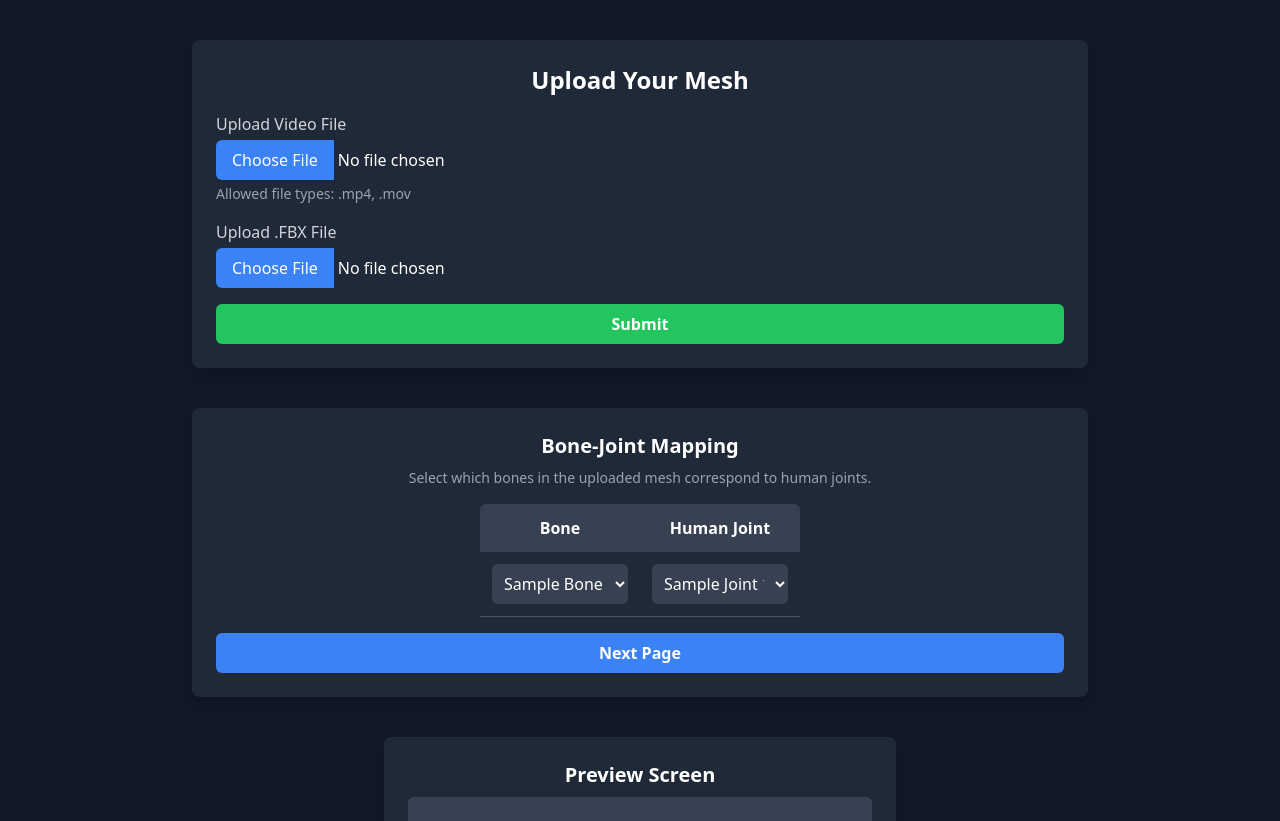
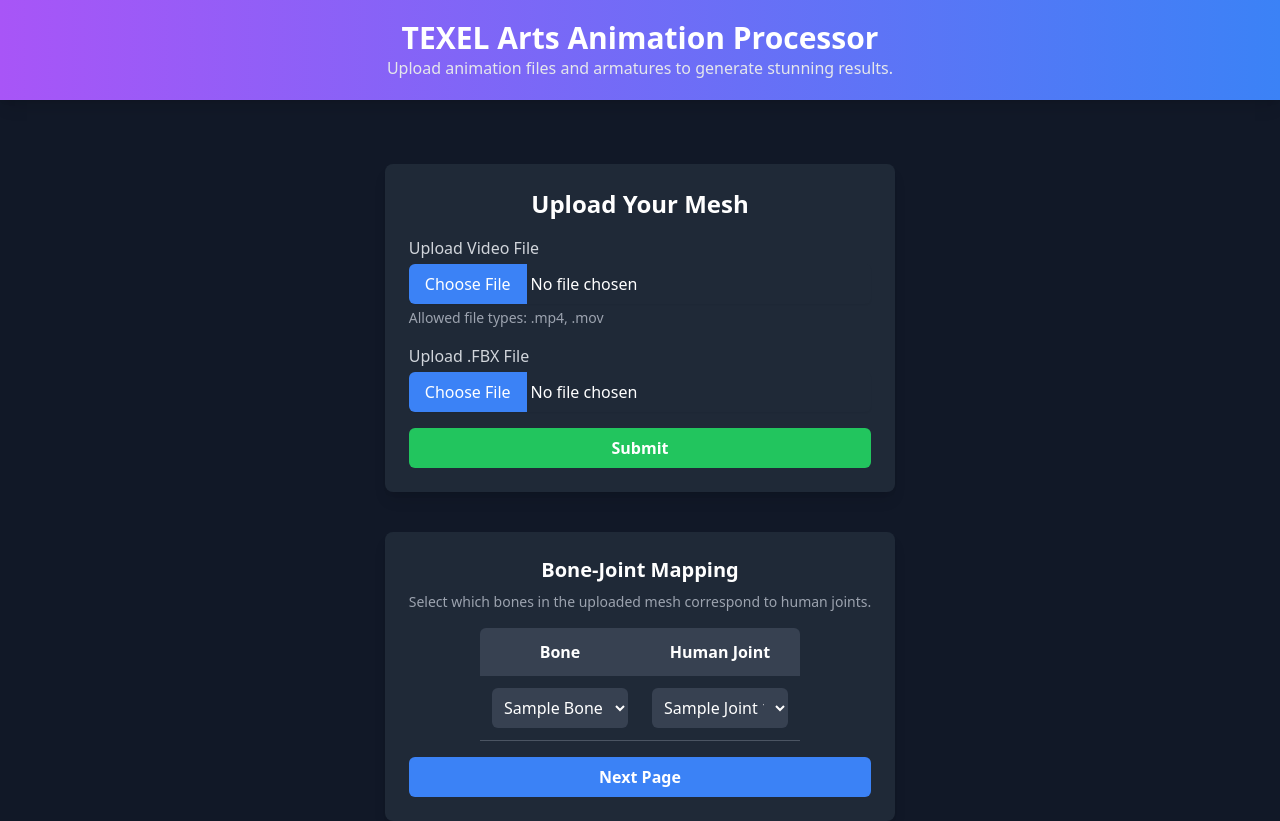
Before and after one commit to Umer-K-PersonOOO/Texel-Art-Website, a React (Create React App) app in the folder my-app/: page / in a window 1280 px wide. Shown: the top 821 px of the page. Built offline with nearby package versions, Linux system fonts and the light colour scheme.

Commit message:
fixed header + footer display issue

```diff
--- a/my-app/src/App.js
+++ b/my-app/src/App.js
@@ -1,6 +1,6 @@
 import React from "react";
 import UploadMesh from "./UploadMesh";
-import Grid from "./Grid";
+import Grid from "./components/Grid";
 
 function App() {
     return (
--- a/my-app/src/index.js
+++ b/my-app/src/index.js
@@ -3,11 +3,12 @@ import ReactDOM from 'react-dom/client';
 import './index.css';
 import UploadMesh from './UploadMesh';
 import reportWebVitals from './reportWebVitals';
+import App from './App';
 
 const root = ReactDOM.createRoot(document.getElementById('root'));
 root.render(
   <React.StrictMode>
-    <UploadMesh />
+    <App></App>
   </React.StrictMode>
 );
 
```
Also changed, not shown: 1 other file (tests, documents, lock files or other folders).
